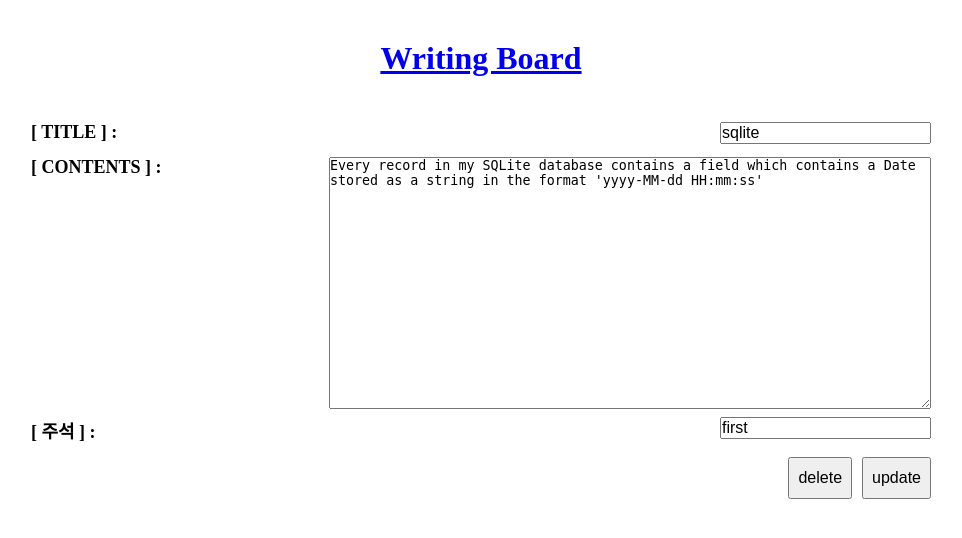
After one commit to probationer070/shop_prac, a Flask app: page /update/1 in a window 1280 px wide. The commit adds this page. Shown: the top 538 px of the page, without its empty margins (159-1121 px from the left). Run offline with Flask 3, Linux system fonts and the light colour scheme; data comes from the database, SQL or seed files in the repository.

Commit message:
alpha v0.32

```diff
--- a/app.py
+++ b/app.py
@@ -26,26 +26,48 @@ def success():
     id = session['users']
     return render_template("success.html", error=error, name=id)
 
+def template(content):
+  liTags = ''
+
+  for topic in topics:
+    liTags += f'<li><a href="/read/{topic["id"]}/">{topic["title"]}</a></li>'
+
+  return f'''
+    <html>
+    <head>
+
+    </head>
+    <body>
+        <h1><a href="/">WEB</a></h1>
+        <ol>
+        {liTags}
+        </ol>
+        {content}
+    </body>
+    </html>
+    '''
+
+
 # ----------------- 글쓰기 ---------------------
 @app.route('/write_board')
 def write_board():
     info = my_db.select_all(table_name="content")
     return render_template("writer_board.html", data=info)
 
-
 @app.route('/write', methods=['GET', 'POST'])
 def write():
     error = None
-    id = session['users'] # 세션에 저장했던 로그인 유저 아이디를 변수에 저장함
+    writer = session['users'] # 세션에 저장했던 로그인 유저 아이디를 변수에 저장함
 
     if request.method == 'POST': # 게시판에 글 등록하기
-        print("POST TEST")
         content = request.form['content']
+        title = request.form['title']
+        anno = request.form['annotation']
         conn = sqlite3.connect('mydb.db')  # DB와 연결
         cursor = conn.cursor()  # connection으로부터 cursor 생성
 
-        setdata = (id, content)    # 전달값
-        sql = "INSERT INTO content (writer, content) VALUES (?,?)" # 실행할 SQL문
+        setdata = (title, writer, content, anno)    # 전달값
+        sql = "INSERT INTO content (title, writer, content, annotation) VALUES (?,?,?,?)" # 실행할 SQL문
 
         cursor.execute(sql, setdata)  # 메소드로 전달해 명령문을 실행
         new_data = cursor.fetchall()  # 실행한 결과 데이터를 꺼냄
@@ -73,9 +95,9 @@ def write():
         for obj in data: # 튜플 안의 데이터를 하나씩 조회해서
             data_dic = { # 딕셔너리 형태로
                 # 요소들을 하나씩 넣음
-                'title': obj[0],
-                'writer': obj[1],
-                'views': obj[2],
+                'id': obj[0],
+                'title': obj[1],
+                'writer': obj[2],
                 'content': obj[3],
                 'date':obj[4]
             }
@@ -87,7 +109,53 @@ def write():
         return render_template('write.html', error=error, name=id, data_list=data_list) # html을 렌더하며 DB에서 받아온 값들을 넘김
 
     return render_template('write.html', error=error, name=id)
-#----------------------------------------------
+
+# 수정하기
+@app.route('/update/<int:post_id>', methods=['GET','POST'])
+def update(post_id):
+    conn = sqlite3.connect('mydb.db')
+    cursor = conn.cursor()
+    sql = "SELECT * FROM content WHERE id = ?"
+    setdata = (post_id, )
+    cursor.execute(sql, setdata)
+    data = cursor.fetchall()
+
+    conn.close()
+
+    if request.method == 'POST':
+        conn = sqlite3.connect('mydb.db')
+        cursor = conn.cursor()
+
+        content = request.form['content']
+        title = request.form['title']
+        anno = request.form['annotation']
+
+        setdata = (title, content, anno, post_id)    # 전달값
+        sql = "UPDATE content SET title=?, content=?, annotation=? WHERE id=?" # 실행할 SQL문
+
+        cursor.execute(sql, setdata)
+        conn.commit()  # 변경사항 저장
+        conn.close()
+
+        return redirect(url_for("write_board"))
+
+    return render_template('update.html', data=data)
+
+# 삭제하기
+
+@app.route('/delete/<int:post_id>/', methods=['POST'])
+def delete(post_id):
+    conn = sqlite3.connect('mydb.db')
+    cursor = conn.cursor()
+
+    cursor.execute("DELETE FROM content WHERE id = ?", (post_id,))
+
+    conn.commit()  # 변경사항 저장
+    conn.close()
+
+    return redirect(url_for("delete"))
+
+# ---------------------로그인-----------------------
 
 
 @app.route('/login', methods=['GET', 'POST']) # 로그인
--- a/orm_test.py
+++ b/orm_test.py
@@ -40,5 +40,5 @@ result = session.query(users).all()
 for row in result:
   print(users.user_id, users.user_pw)
 
-some_table = Table("my_db", metadata, autoload_with=engine)
+some_table = Table("mydb", metadata, autoload_with=engine)
 print(some_table)
--- /dev/null
+++ b/static/css/write.css
@@ -0,0 +1,70 @@
+* {
+    margin: 0;
+    padding: 0;
+}
+
+li {
+    list-style-type: none;
+}
+
+.text-center {
+    padding: 40px 0px;
+}
+
+.container {
+    margin: 0 auto;
+    text-align: center;
+    width: 900px;
+}
+
+.container input {
+    font-size: 16px;
+}
+
+.container ul {
+    padding: 5px 0;
+    height: 25px;
+}
+
+.container ul.contents {
+    height: 250px;
+    font-size: 18px;
+}
+
+.container ul li {
+    display: inline;
+    font-size: 18px;
+    font-weight: bold;
+}
+
+/* .container ul li.title{
+    float: left;
+}
+.container ul.contents{
+    float: left;
+}
+.container ul li.subtext{
+    float: left;
+} */
+
+.container ul li {
+    float: left;
+}
+
+.container ul li.col1 {
+    margin-left: 30px;
+    position: relative;
+    float: right;
+    font-size: 18px;
+}
+
+.container .button {
+    float: right;
+    margin-left: 10px;
+    margin-top: 10px;
+    text-decoration: none;
+}
+
+.container .button input {
+    padding: 10px 8px;
+}
--- /dev/null
+++ b/templates/update.html
@@ -0,0 +1,40 @@
+<!DOCTYPE html>
+<html lang="en">
+<head>
+    <meta charset="UTF-8">
+    <meta name="viewport" content="width=device-width, initial-scale=1.0">
+    <title>Document</title>
+    <link rel="stylesheet" href="../static/css/write.css"/>
+</head>
+<body>
+    <div class="container">
+        <h1 class="text-center"><a href="/write_board">Writing Board</a></h1>
+
+        <form method="POST">
+            {% for i in data %}
+            <ul>
+                <li class="title"><lable>[ TITLE ] : </label></li>
+                <li class="col1"><input name="title" value="{{ i[1] }}"></input></li>
+            </ul>
+            <ul class="contents">
+                <li class="contents"><div>[ CONTENTS ] : </div></li>
+                <li class="col1"><textarea name="content" style="width:600px; height:250px;">{{ i[3] }}</textarea></li>
+            </ul>
+            <ul>
+                <li class="subtext"><label>[ 주석 ] : </label></li>
+                <li class="col1"><input type="text" name="annotation" value="{{ i[5] }}"></li>
+            </ul>
+
+            <div class="button">
+                <input type="submit" value="update" onclick="alert('수정 완료!')">
+            </div>
+            <div class="button">
+                <form action="delete" method="POST">
+                    <input type="submit" value="delete" onclick="alert('삭제 완료!')">
+                </form>
+            </div>      <!-- 삭제기능 왜 안 됨? -->
+            {% endfor %}
+        </form>
+    </div>
+</body>
+</html>
--- a/write.py
+++ b/write.py
@@ -38,7 +38,7 @@ def select_all(table_name): # 전체 데이터 확인
 # con.close()
 
 
-# c.execute("SELECT * from writers")
+# c.execute("SELECT * from content")
 # data_list = c.fetchall()
 
-# print(data_list[0])
+# print(data_list)
```
Also changed, not shown: database.py (added, +71 -0 lines), static/css/writer_board.css (+10 -5 lines), templates/delete.html (added, +28 -0 lines), templates/test.html (deleted, +0 -11 lines), templates/write.html (+14 -7 lines), templates/writer_board.html (+5 -2 lines), mydb.db.
